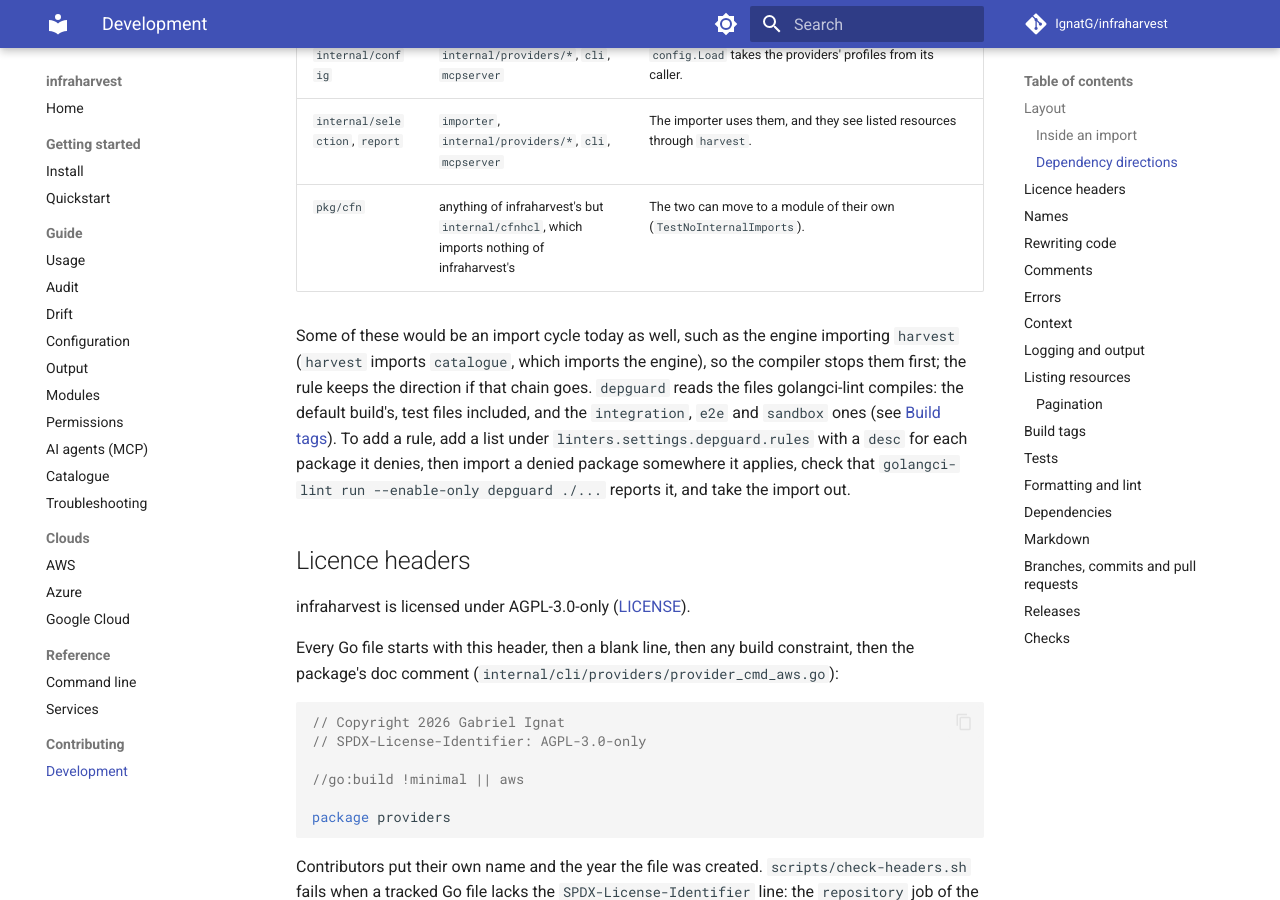
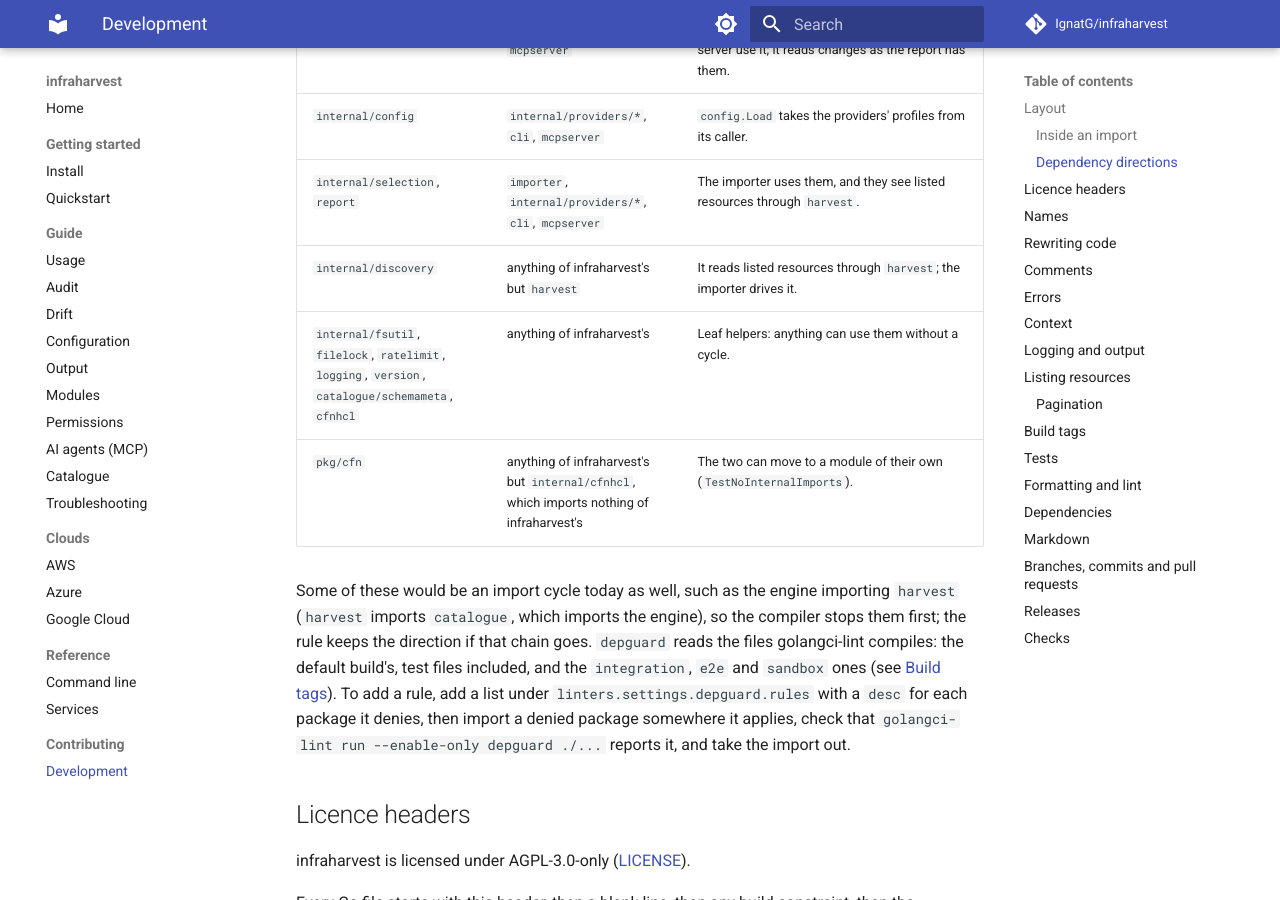
Before and after one commit to IgnatG/infraharvest, an MkDocs documentation site: the page built from docs/development.md, in a window 1280 px wide and 900 px high, scrolled down 4578 px. Built offline with MkDocs 1.6.1 and Material for MkDocs 9.7.7, drawn with Linux system fonts in a browser that asks for light colours; comment, search, counter and statistics services are not loaded.

Commit message:
build(lint): keep the leaf helpers and discovery to their current imports

```diff
--- a/docs/development.md
+++ b/docs/development.md
@@ -60,6 +60,8 @@ Imports run one way across the modules' seams, and CI fails a change that turns
 | `internal/driftpolicy` | `importer`, `cli`, `mcpserver` | The importer, the commands and the MCP server use it; it reads changes as the report has them. |
 | `internal/config` | `internal/providers/*`, `cli`, `mcpserver` | `config.Load` takes the providers' profiles from its caller. |
 | `internal/selection`, `report` | `importer`, `internal/providers/*`, `cli`, `mcpserver` | The importer uses them, and they see listed resources through `harvest`. |
+| `internal/discovery` | anything of infraharvest's but `harvest` | It reads listed resources through `harvest`; the importer drives it. |
+| `internal/fsutil`, `filelock`, `ratelimit`, `logging`, `version`, `catalogue/schemameta`, `cfnhcl` | anything of infraharvest's | Leaf helpers: anything can use them without a cycle. |
 | `pkg/cfn` | anything of infraharvest's but `internal/cfnhcl`, which imports nothing of infraharvest's | The two can move to a module of their own (`TestNoInternalImports`). |
 
 Some of these would be an import cycle today as well, such as the engine importing `harvest` (`harvest` imports `catalogue`, which imports the engine), so the compiler stops them first; the rule keeps the direction if that chain goes. `depguard` reads the files golangci-lint compiles: the default build's, test files included, and the `integration`, `e2e` and `sandbox` ones (see [Build tags](#build-tags)). To add a rule, add a list under `linters.settings.depguard.rules` with a `desc` for each package it denies, then import a denied package somewhere it applies, check that `golangci-lint run --enable-only depguard ./...` reports it, and take the import out.
```
Also changed, not shown: .golangci.json.
